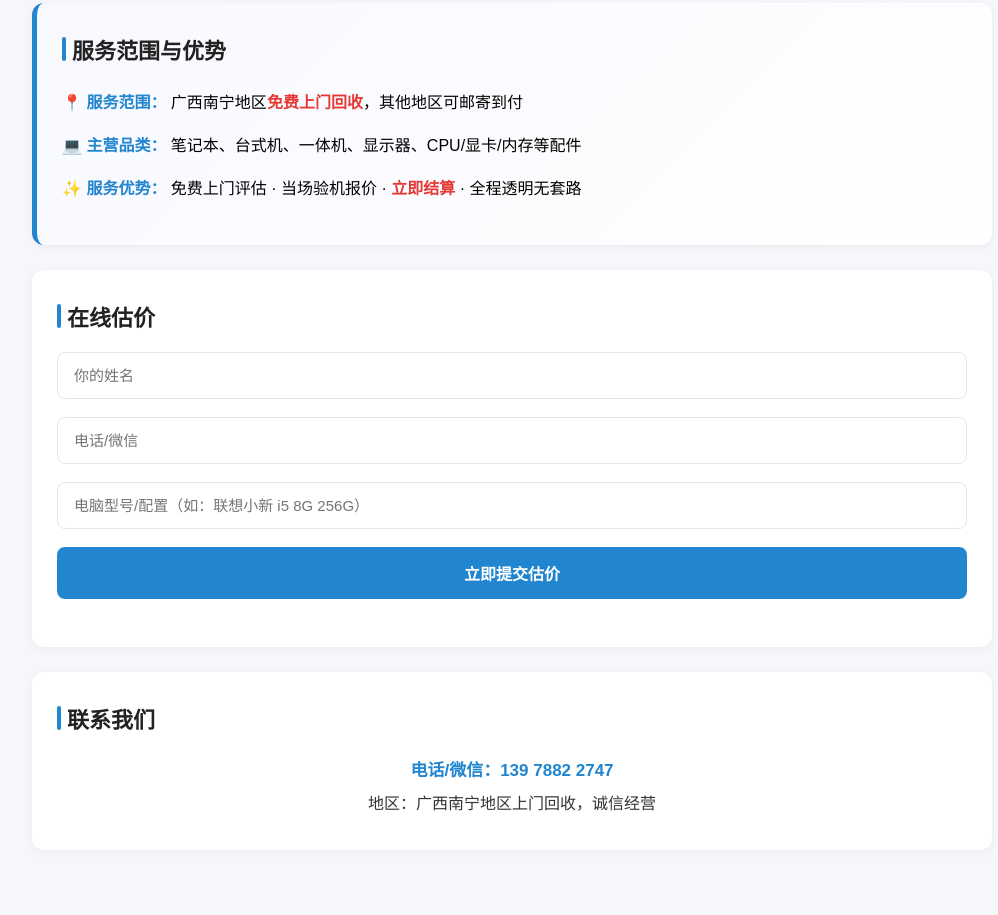
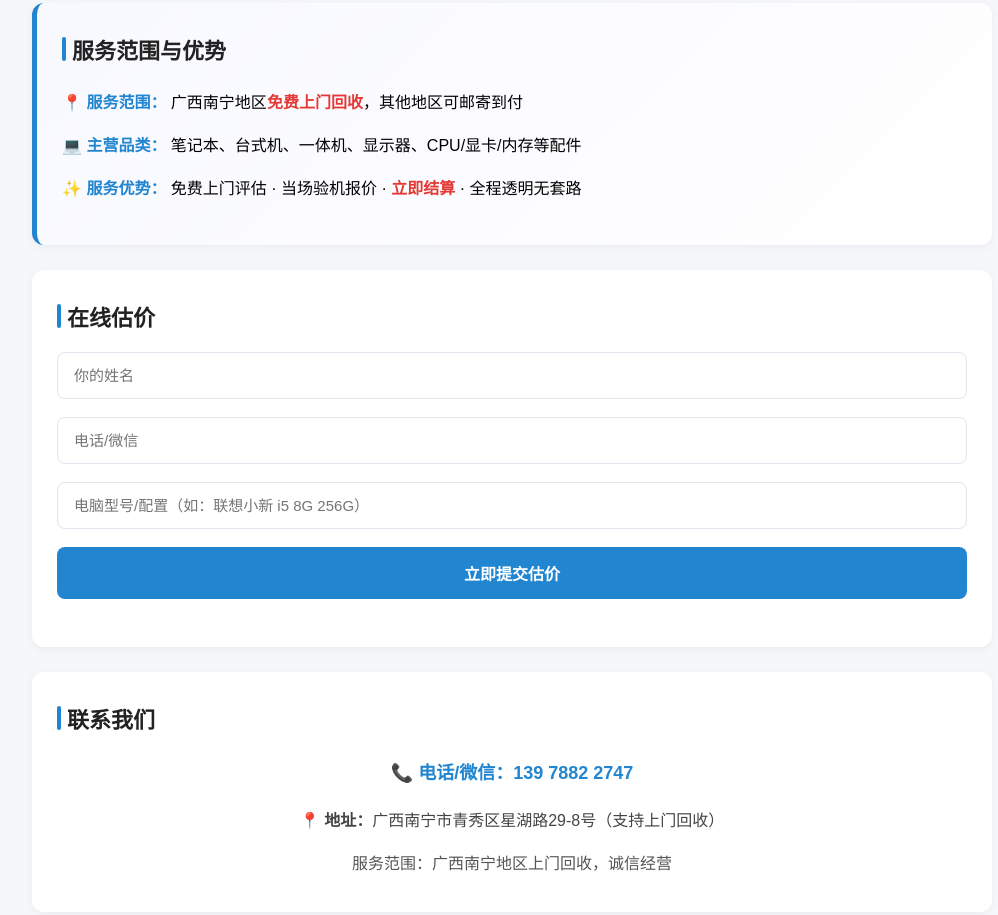
Before and after one commit to 666888cl/lecheng, a plain HTML site: page index.html in a window 1280 px wide. Shown: the part 640-1555 px from the top of the page, without its empty margins (128-1126 px from the left). Drawn offline with Linux system fonts and the light colour scheme.

Commit message:
添加联系我们地址板块

```diff
--- a/index.html
+++ b/index.html
@@ -172,12 +172,10 @@
 
     <!-- 联系我们板块（你要求的内容） -->
     <div class="section">
-        <h2>联系我们</h2>
-        <div class="contact-info">
-            <p><strong>电话/微信：139 7882 2747</strong></p>
-            <p>地区：广西南宁地区上门回收，诚信经营</p>
-        </div>
+    <h2>联系我们</h2>
+    <div style="font-size:16px; line-height:2.2; text-align:center;">
+        <p><strong style="color:#2185d0; font-size:18px;">📞 电话/微信：139 7882 2747</strong></p>
+        <p style="margin-top:10px; color:#444;"><strong>📍 地址：</strong>广西南宁市青秀区星湖路29-8号（支持上门回收）</p>
+        <p style="margin-top:8px; color:#555;">服务范围：广西南宁地区上门回收，诚信经营</p>
     </div>
-
-</body>
-</html>
+</div>
```
